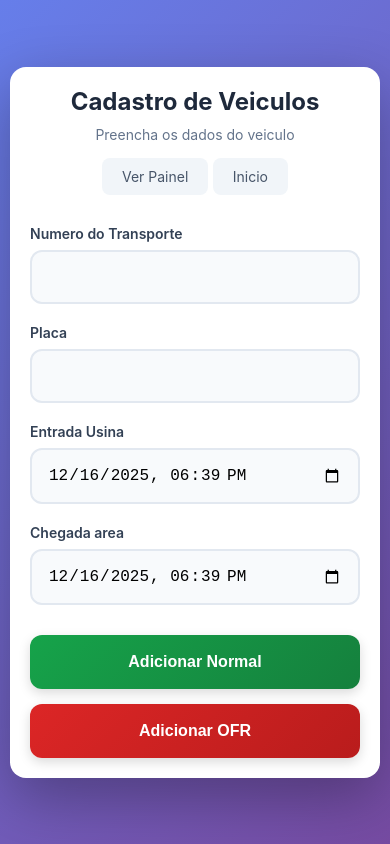
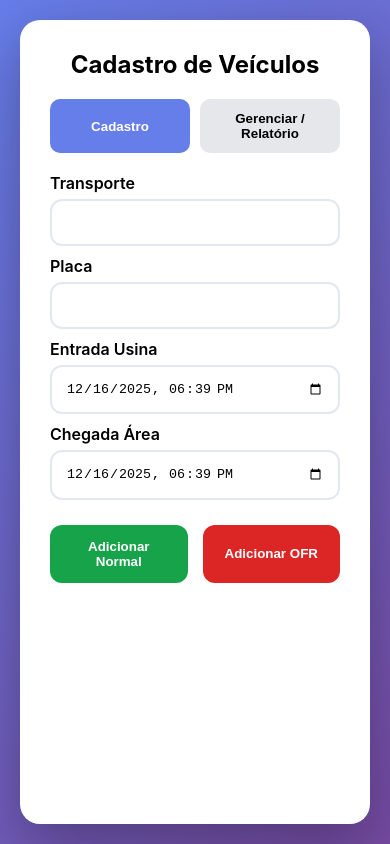
Before and after one commit to Davi-Cafe/cadastro3, a website: page Cadastro.html in a window 390 px wide. Drawn offline with Linux system fonts and the light colour scheme.

Commit message:
Add files via upload

```diff
--- a/Cadastro.html
+++ b/Cadastro.html
@@ -2,329 +2,264 @@
 <html lang="pt-BR">
 <head>
 <meta charset="utf-8">
-  <meta name="viewport" content="width=device-width, initial-scale=1, maximum-scale=5, user-scalable=yes">
-  <meta name="theme-color" content="#16a34a">
-  <meta name="description" content="Cadastro de veiculos na fila de carregamento">
-  <meta name="mobile-web-app-capable" content="yes">
-  <meta name="apple-mobile-web-app-capable" content="yes">
-  <title>Cadastro de Veiculos</title>
-
-  <!-- Sem Firebase: usando API do Netlify Functions -->
+<meta name="viewport" content="width=device-width, initial-scale=1">
+<title>Cadastro de Veículos</title>
 
 <style>
-    * {
-      box-sizing: border-box;
-      margin: 0;
-      padding: 0;
+*{box-sizing:border-box;margin:0;padding:0}
+body{
+  font-family:-apple-system,BlinkMacSystemFont,'Segoe UI',Arial,sans-serif;
+  background:linear-gradient(135deg,#667eea,#764ba2);
+  min-height:100vh;
+  padding:20px;
+  display:flex;
+  justify-content:center;
 }
-
-    body {
-      font-family: -apple-system, BlinkMacSystemFont, 'Segoe UI', Arial, sans-serif;
-      background: linear-gradient(135deg, #667eea 0%, #764ba2 100%);
-      min-height: 100vh;
-      padding: 20px;
-      display: flex;
-      align-items: center;
-      justify-content: center;
+.container{
+  width:100%;
+  max-width:700px;
+  background:#fff;
+  border-radius:20px;
+  padding:30px;
+  box-shadow:0 20px 60px rgba(0,0,0,.3);
 }
-
-    .container {
-      width: 100%;
-      max-width: 600px;
-      background: #fff;
-      border-radius: 20px;
-      box-shadow: 0 20px 60px rgba(0,0,0,0.3);
-      padding: 30px;
-      animation: slideUp 0.5s ease;
+.header{text-align:center;margin-bottom:20px}
+.tabs{
+  display:flex;
+  gap:10px;
+  margin-bottom:20px;
 }
-
-    @keyframes slideUp {
-      from {
-        opacity: 0;
-        transform: translateY(30px);
+.tabs button{
+  flex:1;
+  padding:12px;
+  border:none;
+  border-radius:10px;
+  font-weight:600;
+  cursor:pointer;
+  background:#e5e7eb;
 }
-      to {
-        opacity: 1;
-        transform: translateY(0);
+.tabs button.active{
+  background:#667eea;
+  color:#fff;
 }
+section{display:none}
+section.active{display:block}
+label{display:block;font-weight:600;margin:10px 0 6px}
+input{
+  width:100%;
+  padding:14px;
+  border-radius:12px;
+  border:2px solid #e2e8f0;
 }
-
-    .header {
-      text-align: center;
-      margin-bottom: 30px;
+.button-group{
+  display:grid;
+  grid-template-columns:1fr 1fr;
+  gap:15px;
+  margin-top:25px;
 }
-
-    .header h1 {
-      color: #1e293b;
-      font-size: clamp(24px, 5vw, 32px);
-      margin-bottom: 10px;
+button{
+  padding:14px;
+  border-radius:12px;
+  border:none;
+  font-weight:600;
+  cursor:pointer;
 }
-
-    .header p {
-      color: #64748b;
-      font-size: clamp(14px, 3vw, 16px);
+.normal{background:#16a34a;color:#fff}
+.ofr{background:#dc2626;color:#fff}
+.remove{
+  background:#dc2626;
+  color:#fff;
+  padding:6px 10px;
+  border-radius:6px;
 }
-
-    .nav-link {
-      display: inline-block;
-      margin-top: 15px;
-      padding: 10px 20px;
-      background: #f1f5f9;
-      color: #475569;
-      text-decoration: none;
-      border-radius: 8px;
-      font-size: 14px;
-      transition: all 0.3s;
+.download{
+  background:#16a34a;
+  color:#fff;
+  padding:10px 14px;
+  border-radius:8px;
+  margin-bottom:10px;
 }
-
-    .nav-link:hover {
-      background: #e2e8f0;
-      transform: translateY(-2px);
+table{
+  width:100%;
+  border-collapse:collapse;
 }
-
-    .form-group {
-      margin-bottom: 20px;
+th,td{
+  padding:10px;
+  border-bottom:1px solid #e5e7eb;
+  text-align:center;
 }
-
-    label {
-      display: block;
-      font-weight: 600;
-      color: #334155;
-      margin-bottom: 8px;
-      font-size: clamp(14px, 3vw, 16px);
+.toast{
+  position:fixed;
+  bottom:20px;
+  left:50%;
+  transform:translateX(-50%) translateY(100px);
+  background:#16a34a;
+  color:#fff;
+  padding:14px 20px;
+  border-radius:10px;
+  opacity:0;
+  transition:.3s;
 }
-
-    input {
-      width: 100%;
-      padding: 16px;
-      font-size: clamp(16px, 4vw, 18px);
-      border: 2px solid #e2e8f0;
-      border-radius: 12px;
-      transition: all 0.3s;
-      background: #f8fafc;
-    }
-
-    input:focus {
-      outline: none;
-      border-color: #667eea;
-      background: #fff;
-      box-shadow: 0 0 0 3px rgba(102, 126, 234, 0.1);
-    }
-
-    .button-group {
-      display: grid;
-      grid-template-columns: 1fr 1fr;
-      gap: 15px;
-      margin-top: 30px;
-    }
-
-    button {
-      padding: 18px;
-      font-size: clamp(16px, 4vw, 18px);
-      font-weight: 600;
-      border: none;
-      border-radius: 12px;
-      cursor: pointer;
-      transition: all 0.3s;
-      box-shadow: 0 4px 12px rgba(0,0,0,0.15);
-    }
-
-    button:active {
-      transform: scale(0.98);
-    }
-
-    .normal {
-      background: linear-gradient(135deg, #16a34a 0%, #15803d 100%);
-      color: #fff;
-    }
-
-    .normal:hover {
-      background: linear-gradient(135deg, #15803d 0%, #166534 100%);
-      box-shadow: 0 6px 20px rgba(22, 163, 74, 0.4);
-    }
-
-    .ofr {
-      background: linear-gradient(135deg, #dc2626 0%, #b91c1c 100%);
-      color: #fff;
-    }
-
-    .ofr:hover {
-      background: linear-gradient(135deg, #b91c1c 0%, #991b1b 100%);
-      box-shadow: 0 6px 20px rgba(220, 38, 38, 0.4);
-    }
-
-    .toast {
-      position: fixed;
-      bottom: 20px;
-      left: 50%;
-      transform: translateX(-50%) translateY(100px);
-      background: #16a34a;
-      color: white;
-      padding: 16px 24px;
-      border-radius: 12px;
-      box-shadow: 0 10px 30px rgba(0,0,0,0.3);
-      opacity: 0;
-      transition: all 0.3s;
-      z-index: 1000;
-      font-weight: 500;
-    }
-
-    .toast.show {
-      opacity: 1;
-      transform: translateX(-50%) translateY(0);
-    }
-
-    .toast.error {
-      background: #dc2626;
-    }
-
-    @media (max-width: 480px) {
-      body {
-        padding: 10px;
-      }
-
-      .container {
-        padding: 20px;
-        border-radius: 16px;
-      }
-
-      .button-group {
-        grid-template-columns: 1fr;
-      }
-    }
-
-    @media (min-width: 1920px) {
-      .container {
-        max-width: 800px;
-        padding: 40px;
-      }
-
-      input, button {
-        padding: 20px;
-      }
-    }
+.toast.show{opacity:1;transform:translateX(-50%)}
+.toast.error{background:#dc2626}
 </style>
 </head>
 
 <body>
+
 <div class="container">
   <div class="header">
-      <h1>Cadastro de Veiculos</h1>
-      <p>Preencha os dados do veiculo</p>
-      <a href="Painel.html" class="nav-link">Ver Painel</a>
-      <a href="index.html" class="nav-link">Inicio</a>
+    <h2>Cadastro de Veículos</h2>
   </div>
 
-    <form id="formCadastro" onsubmit="return false;">
-      <div class="form-group">
-        <label for="transporte">Numero do Transporte</label>
-        <input id="transporte" type="number" min="1" required>
+  <div class="tabs">
+    <button class="active" onclick="openTab(event,'cadastro')">Cadastro</button>
+    <button onclick="openTab(event,'gerenciar')">Gerenciar / Relatório</button>
   </div>
 
-      <div class="form-group">
-        <label for="placa">Placa</label>
-        <input id="placa" type="text" maxlength="7" style="text-transform:uppercase" required>
-      </div>
+  <!-- CADASTRO (INALTERADO NA LÓGICA) -->
+  <section id="cadastro" class="active">
+    <label>Transporte</label>
+    <input id="transporte" type="number">
 
-      <div class="form-group">
-        <label for="entrada">Entrada Usina</label>
-        <input id="entrada" type="datetime-local" required>
-      </div>
+    <label>Placa</label>
+    <input id="placa" style="text-transform:uppercase">
 
-      <div class="form-group">
-        <label for="chegada">Chegada area</label>
-        <input id="chegada" type="datetime-local" required>
-      </div>
+    <label>Entrada Usina</label>
+    <input id="entrada" type="datetime-local">
+
+    <label>Chegada Área</label>
+    <input id="chegada" type="datetime-local">
 
     <div class="button-group">
-        <button type="button" class="normal" onclick="adicionar(false)">
-          Adicionar Normal
-        </button>
-        <button type="button" class="ofr" onclick="adicionar(true)">
-          Adicionar OFR
-        </button>
+      <button class="normal" onclick="adicionar(false)">Adicionar Normal</button>
+      <button class="ofr" onclick="adicionar(true)">Adicionar OFR</button>
     </div>
-    </form>
+  </section>
+
+  <!-- GERENCIAR / RELATÓRIO -->
+  <section id="gerenciar">
+    <button class="download" onclick="baixarRelatorio()">⬇ Baixar Relatório</button>
+
+    <table>
+      <thead>
+        <tr>
+          <th>Transporte</th>
+          <th>Placa</th>
+          <th>Chegada</th>
+          <th>Entrada</th>
+          <th>Tipo</th>
+          <th>Ação</th>
+        </tr>
+      </thead>
+      <tbody id="tbodyGerenciar"></tbody>
+    </table>
+  </section>
 </div>
 
 <div id="toast" class="toast"></div>
 
 <script>
-    const API_URL = "/api/fila";
+const API_URL="/api/fila";
+let fila={};
 
-    function showToast(message, isError = false) {
-      const toast = document.getElementById('toast');
-      toast.textContent = message;
-      toast.className = 'toast' + (isError ? ' error' : '');
-      toast.classList.add('show');
-
-      setTimeout(() => {
-        toast.classList.remove('show');
-      }, 3000);
+function showToast(msg,err=false){
+  const t=document.getElementById("toast");
+  t.textContent=msg;
+  t.className="toast show"+(err?" error":"");
+  setTimeout(()=>t.className="toast",3000);
 }
 
-    async function adicionar(ofr) {
-      const transporte = document.getElementById('transporte');
-      const placa = document.getElementById('placa');
-      const entrada = document.getElementById('entrada');
-      const chegada = document.getElementById('chegada');
+function openTab(e,id){
+  document.querySelectorAll("section").forEach(s=>s.classList.remove("active"));
+  document.querySelectorAll(".tabs button").forEach(b=>b.classList.remove("active"));
+  document.getElementById(id).classList.add("active");
+  e.target.classList.add("active");
+  if(id==="gerenciar") carregar();
+}
 
-      if (!transporte.value || !placa.value || !entrada.value || !chegada.value) {
-        showToast("Preencha todos os campos!", true);
+async function adicionar(ofr){
+  const transporte=transporteInput.value;
+  const placa=placaInput.value;
+  const entrada=entradaInput.value;
+  const chegada=chegadaInput.value;
+
+  if(!transporte||!placa||!entrada||!chegada){
+    showToast("Preencha todos os campos",true);
     return;
   }
 
-      const tipo = ofr ? "OFR" : "Normal";
+  const res=await fetch(API_URL,{
+    method:"POST",
+    headers:{"Content-Type":"application/json"},
+    body:JSON.stringify({
+      transporte,
+      placa:placa.toUpperCase(),
+      entrada,
+      chegada,
+      tipo:ofr?"OFR":"Normal"
+    })
+  });
 
-      fetch(API_URL, {
-        method: "POST",
-        headers: { "Content-Type": "application/json" },
-        body: JSON.stringify({
-          transporte: transporte.value,
-          placa: placa.value.toUpperCase(),
-          entrada: entrada.value,
-          chegada: chegada.value,
-          tipo
-        })
-      })
-      .then(async (res) => {
-        if (!res.ok) {
-          const err = await res.json().catch(() => ({}));
-          throw new Error(err.error || "Erro ao salvar");
+  if(!res.ok){
+    showToast("Erro ao enviar dados",true);
+    return;
   }
-        showToast("Veiculo " + tipo + " cadastrado com sucesso!");
 
-        transporte.value = "";
-        placa.value = "";
-        entrada.value = "";
-        chegada.value = "";
-        transporte.focus();
-      })
-      .catch((error) => {
-        showToast(error.message || "Erro ao cadastrar", true);
+  showToast("Veículo cadastrado com sucesso!");
+  transporteInput.value=placaInput.value="";
+}
+
+async function carregar(){
+  const res=await fetch(API_URL);
+  fila=await res.json();
+  const tbody=document.getElementById("tbodyGerenciar");
+  tbody.innerHTML="";
+  Object.entries(fila).forEach(([id,v])=>{
+    tbody.innerHTML+=`
+      <tr>
+        <td>${v.transporte}</td>
+        <td>${v.placa}</td>
+        <td>${new Date(v.chegada).toLocaleString()}</td>
+        <td>${new Date(v.entrada).toLocaleString()}</td>
+        <td>${v.tipo}</td>
+        <td><button class="remove" onclick="remover('${id}')">Remover</button></td>
+      </tr>`;
   });
 }
 
-    // Preencher data/hora atual como padrao
-    window.addEventListener('DOMContentLoaded', () => {
-      const now = new Date();
-      now.setMinutes(now.getMinutes() - now.getTimezoneOffset());
-      const nowStr = now.toISOString().slice(0, 16);
+async function remover(id){
+  if(!confirm("Retirar veículo da área?")) return;
+  await fetch(API_URL+"/"+id,{method:"DELETE"});
+  carregar();
+}
 
-      document.getElementById('entrada').value = nowStr;
-      document.getElementById('chegada').value = nowStr;
+function baixarRelatorio(){
+  const linhas=[["Transporte","Placa","Chegada","Entrada","Tipo"]];
+  Object.values(fila).forEach(v=>{
+    linhas.push([v.transporte,v.placa,v.chegada,v.entrada,v.tipo]);
   });
+  const csv=linhas.map(l=>l.join(";")).join("\n");
+  const a=document.createElement("a");
+  a.href=URL.createObjectURL(new Blob([csv],{type:"text/csv"}));
+  a.download="relatorio_veiculos.csv";
+  a.click();
+}
 
-    // Permitir Enter para navegar pelos campos
-    document.addEventListener('keypress', (e) => {
-      if (e.key === 'Enter') {
-        const inputs = document.querySelectorAll('input');
-        const focused = Array.from(inputs).indexOf(document.activeElement);
-        if (focused < inputs.length - 1) {
-          inputs[focused + 1].focus();
-        }
-      }
+/* atalhos */
+const transporteInput=document.getElementById("transporte");
+const placaInput=document.getElementById("placa");
+const entradaInput=document.getElementById("entrada");
+const chegadaInput=document.getElementById("chegada");
+
+/* data/hora padrão */
+window.addEventListener("DOMContentLoaded",()=>{
+  const n=new Date();
+  n.setMinutes(n.getMinutes()-n.getTimezoneOffset());
+  const v=n.toISOString().slice(0,16);
+  entradaInput.value=chegadaInput.value=v;
 });
 </script>
+
 </body>
 </html>
```
Also changed, not shown: Painel.html (+58 -130 lines). Lines whose indentation alone changed are shown as unchanged.
